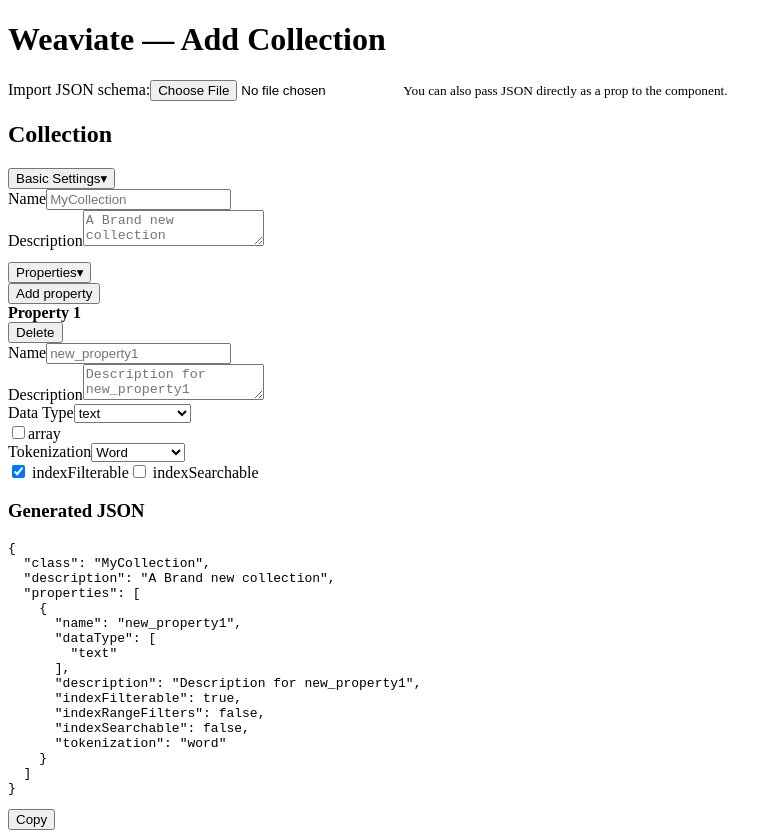
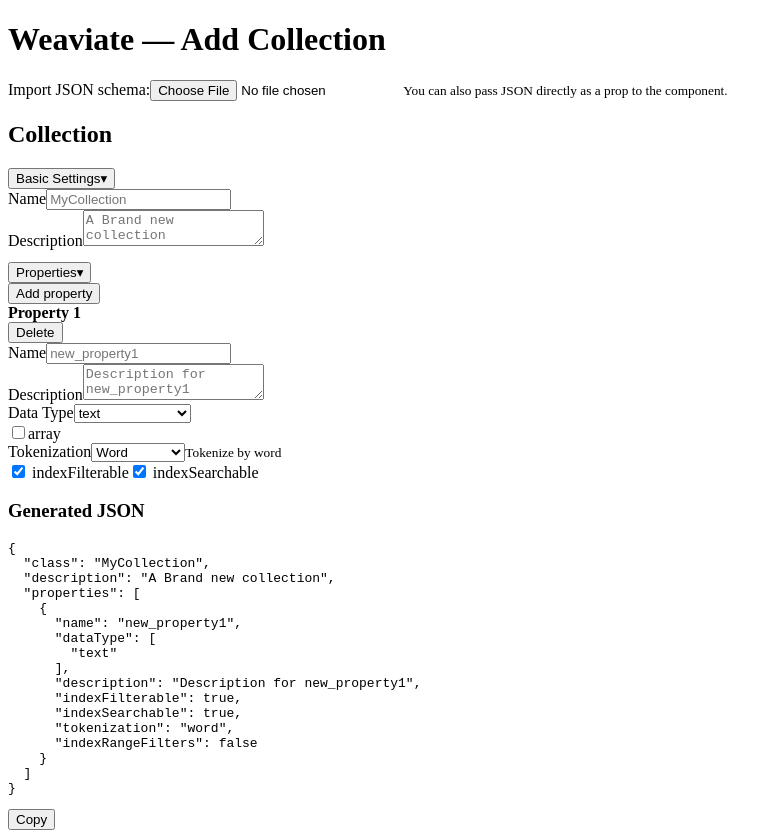
Before and after one commit to dudanogueira/weaviate-add-collection, a React (Vite) app: page / in a window 1280 px wide. Both pictures are taken after a click on the button "Add property". Shown: the whole page, without its empty margins (0-782 px from the left). Built offline with nearby package versions, Linux system fonts and the light colour scheme; the HTML template or start-up script is replaced by a standard one.

Commit message:
ensure property rules x datatype

```diff
--- a/src/components/Collection.jsx
+++ b/src/components/Collection.jsx
@@ -15,6 +15,19 @@
   useEffect(() => {
     setName(initialJson?.name || '')
     setDescription(initialJson?.description || '')
+    // Also load properties from imported JSON
+    if (initialJson?.properties && Array.isArray(initialJson.properties)) {
+      setProperties(initialJson.properties.map(p => ({
+        name: p.name || '',
+        dataType: Array.isArray(p.dataType) ? p.dataType[0]?.replace('[]', '') : (p.dataType || 'text'),
+        description: p.description || '',
+        indexFilterable: p.indexFilterable ?? true,
+        indexRangeFilters: p.indexRangeFilters ?? false,
+        indexSearchable: p.indexSearchable ?? true,
+        isArray: Array.isArray(p.dataType) ? p.dataType[0]?.includes('[]') : false,
+        tokenization: p.tokenization || 'word'
+      })))
+    }
   }, [initialJson])
 
   useEffect(() => {
@@ -42,15 +55,31 @@
 
       const finalBaseType = baseType || placeholderDataType
 
-      return {
+      const result = {
         name: p.name && p.name.trim() !== '' ? p.name : placeholderName,
         dataType: [typeValue || (p.isArray ? `${placeholderDataType}[]` : placeholderDataType)],
         description: p.description && p.description.trim() !== '' ? p.description : placeholderDescription,
-        indexFilterable: typeof p.indexFilterable === 'boolean' ? p.indexFilterable : true,
-        indexRangeFilters: typeof p.indexRangeFilters === 'boolean' ? p.indexRangeFilters : false,
-        indexSearchable: typeof p.indexSearchable === 'boolean' ? p.indexSearchable : false,
-        tokenization: finalBaseType === 'text' ? (p.tokenization || placeholderTokenization) : undefined
+        indexFilterable: typeof p.indexFilterable === 'boolean' ? p.indexFilterable : true
       }
+
+      // Add indexSearchable only for text type
+      if (finalBaseType === 'text') {
+        result.indexSearchable = typeof p.indexSearchable === 'boolean' ? p.indexSearchable : true
+        result.tokenization = p.tokenization || placeholderTokenization
+      } else {
+        // If not text type, set indexSearchable to false
+        result.indexSearchable = false
+      }
+
+      // Add indexRangeFilters only for int, number, date types
+      if (finalBaseType === 'int' || finalBaseType === 'number' || finalBaseType === 'date') {
+        result.indexRangeFilters = typeof p.indexRangeFilters === 'boolean' ? p.indexRangeFilters : false
+      } else {
+        // If not a range-filterable type, set to false
+        result.indexRangeFilters = false
+      }
+
+      return result
     })
 
     setGeneratedJson((prev) => ({ ...prev, properties: transformed }))
--- a/src/components/PropertyItem.jsx
+++ b/src/components/PropertyItem.jsx
@@ -7,13 +7,30 @@
   }
 
   function updateDataType(val) {
-    update('dataType', val)
+    // When changing data type, reset type-specific properties
+    const newValue = {
+      name: value.name,
+      description: value.description,
+      dataType: val,
+      isArray: value.isArray,
+      indexFilterable: value.indexFilterable
+    }
+
+    // Only add properties relevant to the new data type
+    if (val === 'text') {
+      newValue.tokenization = 'word'
+      newValue.indexSearchable = true
+    } else if (val === 'int' || val === 'number' || val === 'date') {
+      newValue.indexRangeFilters = false
+    }
+
+    onChange(newValue)
   }
 
   return (
     <div className="property-item card">
       <div className="property-header">
-        <strong>Property {index + 1}</strong>
+        <strong>{value.name && value.name.trim() !== '' ? value.name : `Property ${index + 1}`}</strong>
         <div>
           <button
             type="button"
@@ -59,6 +76,9 @@
               <option key={opt.value} value={opt.value}>{opt.label}</option>
             ))}
           </select>
+          <small className="help-text">
+            {tokenizationOptions.find(opt => opt.value === (value.tokenization || 'word'))?.description}
+          </small>
         </div>
       )}
 
--- a/src/components/PropertySection.jsx
+++ b/src/components/PropertySection.jsx
@@ -7,7 +7,7 @@
   description: '',
   indexFilterable: true,
   indexRangeFilters: false,
-    indexSearchable: false,
+    indexSearchable: true,
     isArray: false,
   tokenization: 'word'
 })
--- a/src/constants/options.js
+++ b/src/constants/options.js
@@ -1,8 +1,8 @@
 export const tokenizationOptions = [
   { value: 'word', label: 'Word', description: 'Tokenize by word' },
+  { value: 'field', label: 'Field', description: 'Tokenize by field' },
   { value: 'whitespace', label: 'Whitespace', description: 'Tokenize by whitespace' },
   { value: 'lowercase', label: 'Lowercase', description: 'Tokenize by lowercase' },
-  { value: 'field', label: 'Field', description: 'Tokenize by field' },
   { value: 'gse', label: 'GSE', description: 'Tokenize using GSE (Chinese/Japanese) - requires server support' },
   { value: 'trigram', label: 'Trigram', description: 'Tokenize into trigrams - requires server support' },
   { value: 'kagome_ja', label: 'Kagome JA', description: 'Tokenize using Kagome (Japanese) - requires server support' },
--- a/src/styles.css
+++ b/src/styles.css
@@ -28,6 +28,7 @@
 .import-row{display:flex;align-items:center;gap:12px;margin-bottom:18px}
 .file-label{font-weight:600}
 .hint{color:var(--muted);font-size:12px}
+.help-text{display:block;color:var(--muted);font-size:12px;margin-top:4px;font-style:italic}
 
 /* Collapsible */
 .collapsible{margin-top:12px}
```
Also changed, not shown: 1 other file (tests, documents, lock files or other folders).
